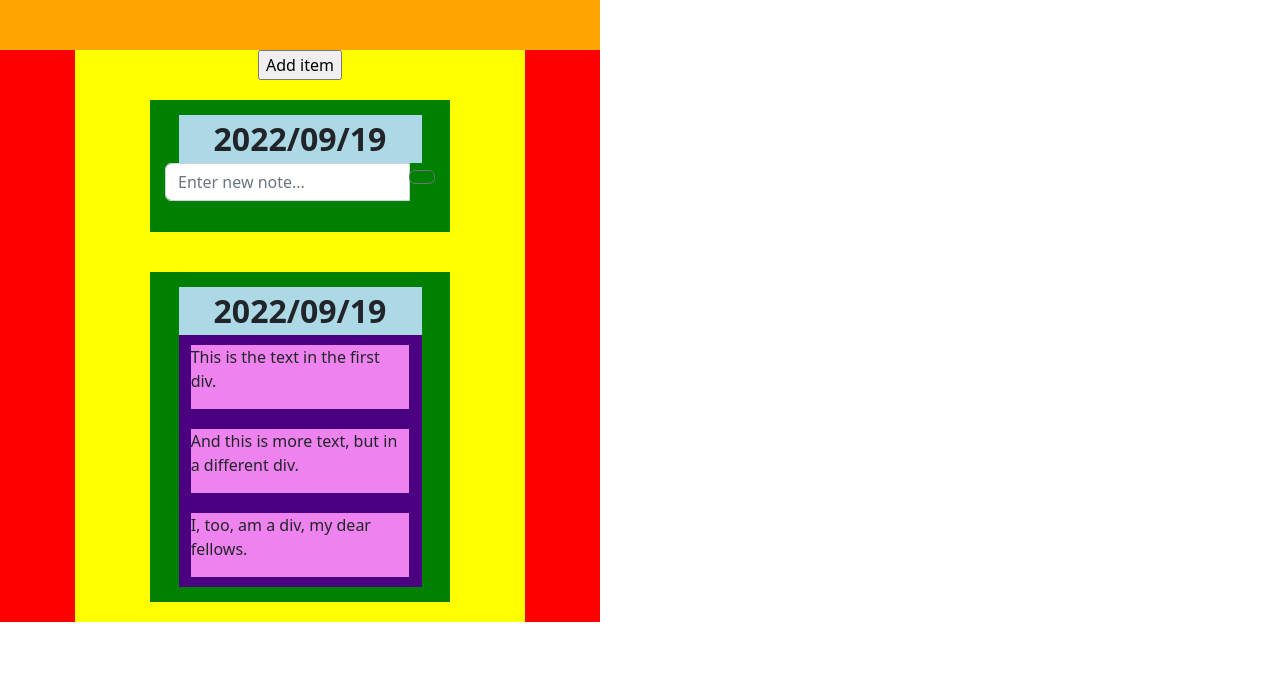
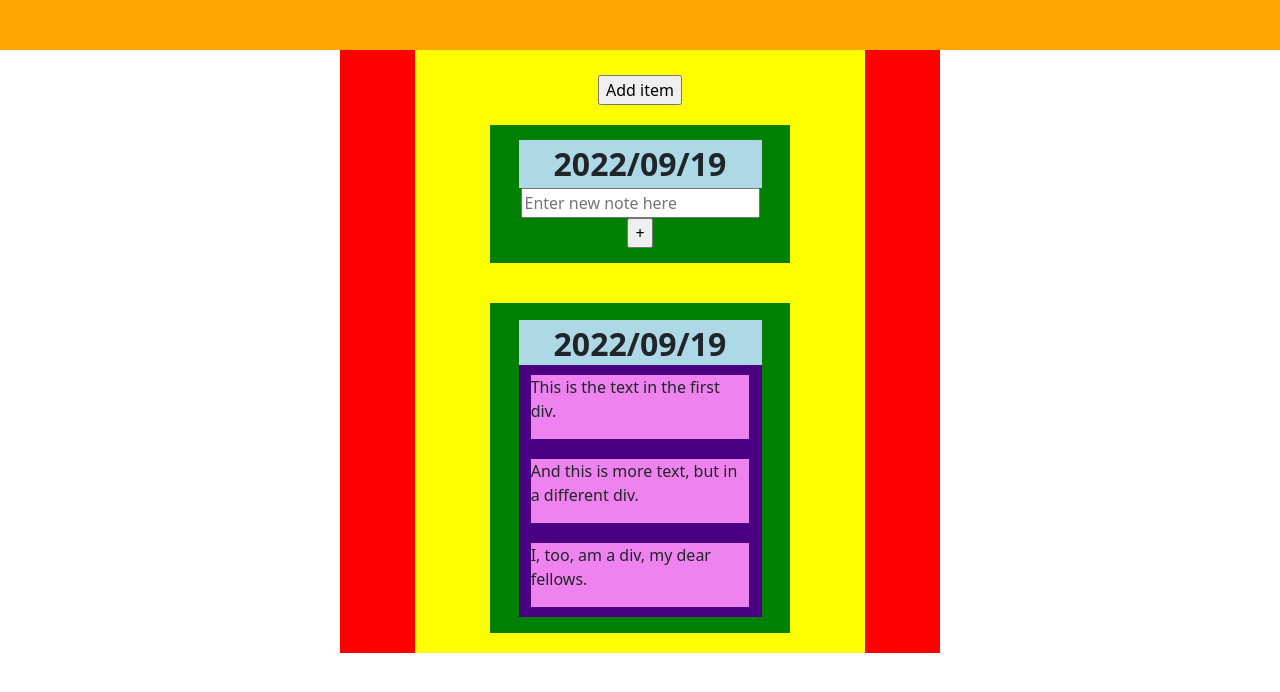
Before and after one commit to Cililocwee/to-do-app, a website built with webpack: page dist/index.html in a window 1280 px wide. Both pictures are taken after a click on the button "Add item". Built offline with nearby package versions, Linux system fonts and the light colour scheme.

Commit message:
Got indivudal datecards to be made. They are made in reverse order so the newest is on top. Each card has a field to make new todo items. Each input field id is unique, tied to the utc when it was created.

```diff
--- a/src/functions/postcard.js
+++ b/src/functions/postcard.js
@@ -3,14 +3,17 @@ const postCards = (() => {
 
     // this is an experiment for debugging
     function addFullItem() {
-        const utc = new Date().toJSON().slice(0,10).replace(/-/g,'/');
+        const utcShortForm = new Date().toJSON().slice(0,10).replace(/-/g,'/');
+        const utcLongForm = new Date().toJSON();
         const newDateCard = document.createElement('div');
         newDateCard.classList.add('date-card');
         const newDateDisplay = document.createElement('div');
         newDateDisplay.classList.add('date-display');
-        newDateDisplay.innerText = String(utc);
+        newDateDisplay.innerText = String(utcShortForm);
 
-        document.getElementById('list').appendChild(newDateCard);
+        const list = document.querySelector('#list');
+        //document.getElementById('list').appendChild(newDateCard);
+        list.insertBefore(newDateCard, list.firstChild);
         newDateCard.appendChild(newDateDisplay);
 
         const newContainer = document.createElement('div');
@@ -20,46 +23,28 @@ const postCards = (() => {
 
         function addItem(){
             const newItem = document.createElement('div');
-            newItem.innerHTML = document.getElementById(utc).value;
+            newItem.innerHTML = document.getElementById(utcLongForm).value;
             newItem.classList.add('to-do-item');
             newItem.onclick = removeItem;
+            //newContainer.appendChild(newItem);
             newContainer.appendChild(newItem);
         }
 
-        /*
+
         const box = document.createElement('input');
         box.type = 'text';
         box.placeholder = 'Enter new note here';
-        box.id = utc;
+        box.id = utcLongForm;
+        box.addEventListener('enter', () => {addItem});
 
         const addbtn = document.createElement('input');
         addbtn.value = "+";
         addbtn.onclick = addItem;
-        addbtn.type = 'button';*/
+        addbtn.type = 'button';
 
-        const fancyform = document.createElement('div');
-        fancyform.classList.add('input-group','mb-3');
-        const inputfield = document.createElement('input');
-        inputfield.id = utc;    //This is NOT working right
-        inputfield.type = 'text';
-        inputfield.classList.add('form-control');
-        inputfield.placeholder = 'Enter new note...';
-        inputfield.ariaDescribedby = "basic-addon2";
-        const inputgroupappend = document.createElement('div');
-        inputgroupappend.classList.add("input-group-append");
-        const clickbtn = document.createElement('button');
-        clickbtn.classList.add('btn', 'btn-outline-secondary'); //the bootstrap css isn't working
-        clickbtn.type = 'button';
-        clickbtn.value = 'button';
-        clickbtn.onclick = addItem;
+        newDateCard.appendChild(box);
+        newDateCard.appendChild(addbtn);
 
-        //newDateCard.appendChild(box);
-        //newDateCard.appendChild(addbtn);
-
-        newDateCard.appendChild(fancyform);
-        fancyform.appendChild(inputfield);
-        fancyform.appendChild(inputgroupappend);
-        inputgroupappend.appendChild(clickbtn);
         saveList();
     }
 
--- a/src/index.js
+++ b/src/index.js
@@ -1,9 +1,6 @@
 import './styles/style.css'
 import postCards from './functions/postcard';
 
-// header
-const header = document.createElement('div');
-header.classList.add('header');
 
 // selecting the viewbox
 const viewBox = document.querySelector('.view-box')
@@ -47,7 +44,7 @@ toDoContainer.appendChild(toDoItem3);
 const postbtn = document.querySelector('#post-button');
 postbtn.onclick = postCards.addFullItem;
 
-const ncmaker = document.querySelector('#new-card-maker');
-ncmaker.onclick = postCards.addFullItem;
+//const ncmaker = document.querySelector('#new-card-maker');
+//ncmaker.onclick = postCards.addFullItem;
 //const postcont = document.querySelector('#post-container');
 //postcont.onclick = postCards.addToDoContainer;
--- a/src/styles/style.css
+++ b/src/styles/style.css
@@ -1,25 +1,36 @@
+body, html {
+    height: 100%;
+    width: 100%;
+    margin: 0;
+    display: flex;
+    align-items: center;
+    flex-direction: column;
+}
 .content {
     background: red;
     width: 600px;
-    height: 100%;
+    height: fit-content;
     display: flex;
     flex-direction: column;
     align-items: center;
+    margin-top: 50px;
 }
 
 .header {
     background: orange;
     width: 100%;
     height: 50px;
+    position: fixed;
 }
 
 .view-box {
     background: yellow;
     width: 75%;
-    height: 100%;
+    height: fit-content;
     display: flex;
     flex-direction: column;
     align-items: center;
+    padding-top: 25px;
 }
 
 .date-card {
```
Also changed, not shown: dist/bundle.js, dist/index.html, 1 other file.
